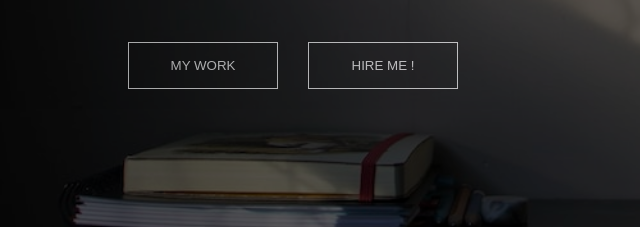
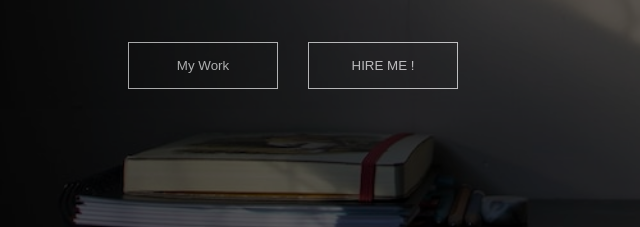
Before and after one commit to nischal55/Portfolio, a plain HTML site: page index.html in a window 1280 px wide. Shown: the part 400-627 px from the top of the page, 0-640 px from the left. Drawn offline with Linux system fonts and the light colour scheme.

Commit message:
Link added

```diff
--- a/index.html
+++ b/index.html
@@ -55,7 +55,7 @@ src="https://www.facebook.com/tr?id=555470119968921&ev=PageView&noscript=1"
             Web design is not just about creating pretty layouts. It's about
             understanding the marketing challenge behind your business.
           </p>
-          <button class="btn">MY WORK</button
+          <button class="btn"><a href="./about.html">My Work</a></button
           ><button class="btn" id="btn">HIRE ME !</button>
         </div>
       </div>
```
